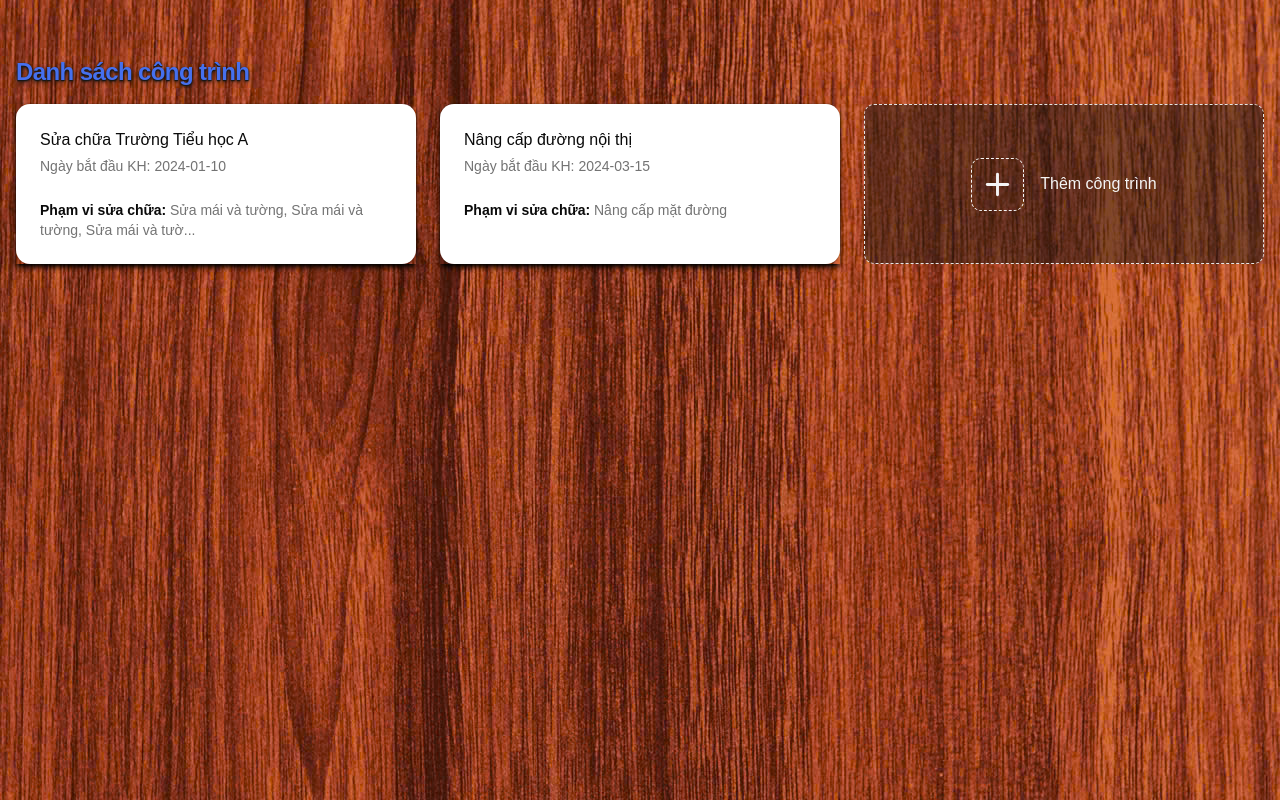
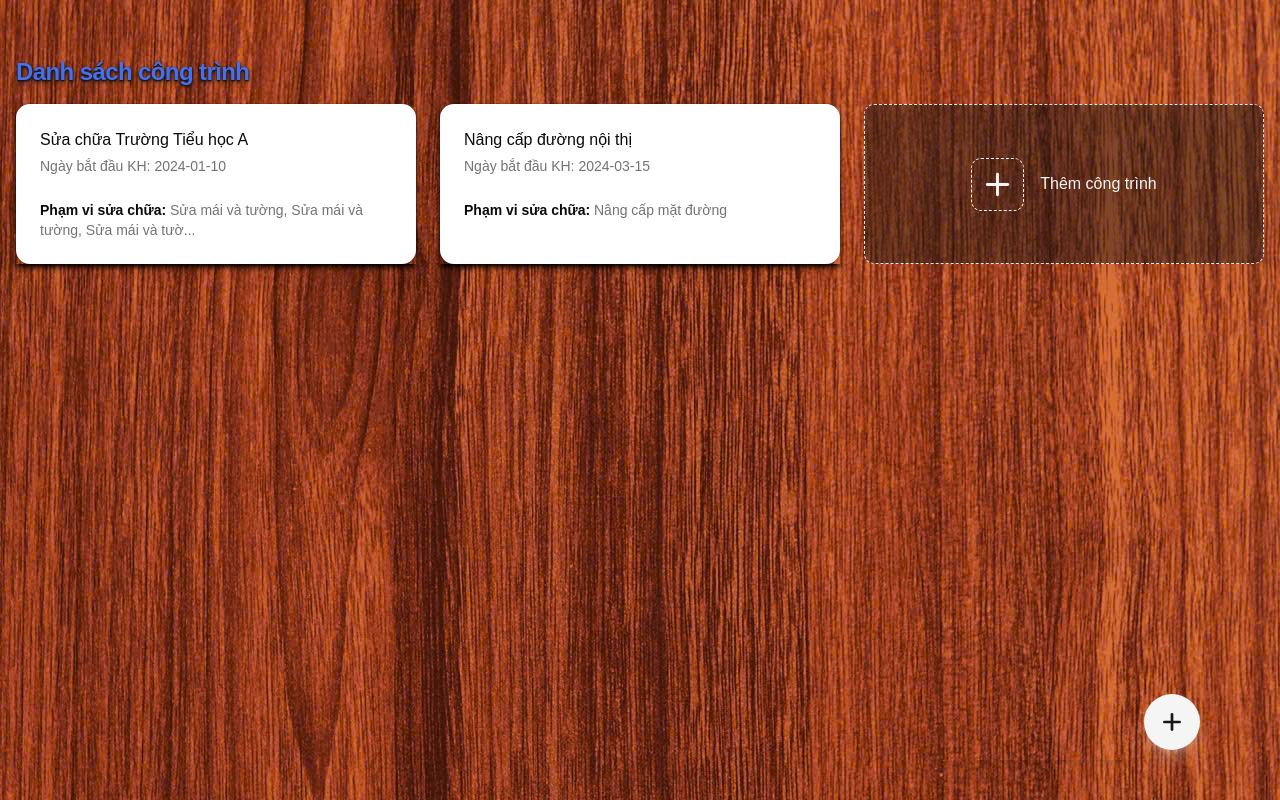
Before and after one commit to tien198/construction-dms-frontend, a React (Vite) app: page / in a window 1280 px wide. Built offline with nearby package versions, Linux system fonts and the light colour scheme.

Commit message:
add float add button

```diff
--- a/src/pages/construction/comps/layout/add-btn.tsx
+++ b/src/pages/construction/comps/layout/add-btn.tsx
@@ -25,7 +25,7 @@ export function AddButton({ title, onClick, border, className }: Props) {
     <div
       onClick={onClick}
       className={cn(
-        "border border-dashed rounded-lg flex justify-center items-center gap-4 text-accent bg-accent-foreground/45 cursor-pointer",
+        "border border-dashed rounded-lg flex justify-center items-center gap-4 text-accent bg-accent-foreground/45 hover:bg-primary/20 cursor-pointer",
         className,
       )}
     >
--- a/src/pages/construction/home/Home.tsx
+++ b/src/pages/construction/home/Home.tsx
@@ -1,6 +1,7 @@
 import { useQuery } from "@tanstack/react-query";
 import { getConstructions } from "@/mock-apis/get-constructions-list";
 import { ConstructionCard } from "./comps/ConstructionCard";
+import { FloatingAddButton } from "./comps/FloatingAddButton";
 import { AddButton } from "../comps/layout/add-btn";
 import { useNavigate } from "react-router";
 
@@ -37,6 +38,7 @@ export function Home() {
         ))}
         <AddButton title="Thêm công trình" onClick={handleAddConstruction} />
       </div>
+      <FloatingAddButton onClick={handleAddConstruction} />
     </div>
   );
 }
--- /dev/null
+++ b/src/pages/construction/home/comps/FloatingAddButton.tsx
@@ -0,0 +1,42 @@
+import { PlusIcon } from "lucide-react";
+
+type Props = {
+  onClick: () => void;
+  label?: string;
+};
+
+export function FloatingAddButton({
+  onClick,
+  label = "Thêm công trình",
+}: Props) {
+  const chars = label.split("");
+
+  return (
+    <div className="fixed bottom-10 right-20 z-50 flex items-center gap-3 group">
+      {/* Staggered character label */}
+      <div className="flex items-center text-sm font-bold text-accent-foreground px-2.5 py-4 shadow-md pointer-events-none ">
+        {chars.map((char, i) => (
+          <span
+            key={i}
+            className="inline-block opacity-0 translate-x-2 group-hover:opacity-100 group-hover:translate-x-0 transition-all duration-200 ease-out text-accent text-lg backdrop-blur-sm py-2"
+            style={{
+              transitionDelay: `${i * 30}ms`,
+              whiteSpace: char === " " ? "pre" : undefined,
+            }}
+          >
+            {char === " " ? "\u00a0" : char}
+          </span>
+        ))}
+      </div>
+
+      {/* FAB button */}
+      <button
+        onClick={onClick}
+        className="flex items-center justify-center w-14 h-14 rounded-full bg-accent text-accent-foreground shadow-lg shadow-accent/30 group-hover:scale-110 group-hover:shadow-xl group-hover:shadow-accent/40 active:scale-95 transition-all duration-200 cursor-pointer"
+        aria-label={label}
+      >
+        <PlusIcon size={26} strokeWidth={2.5} />
+      </button>
+    </div>
+  );
+}
```
